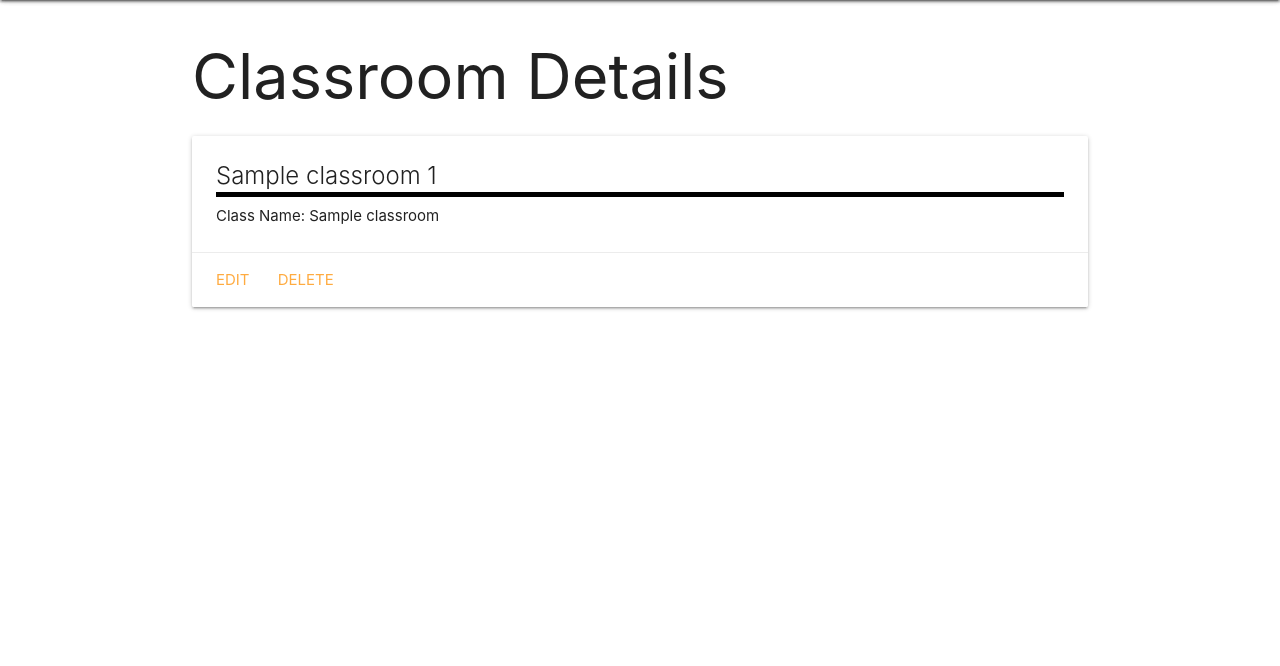
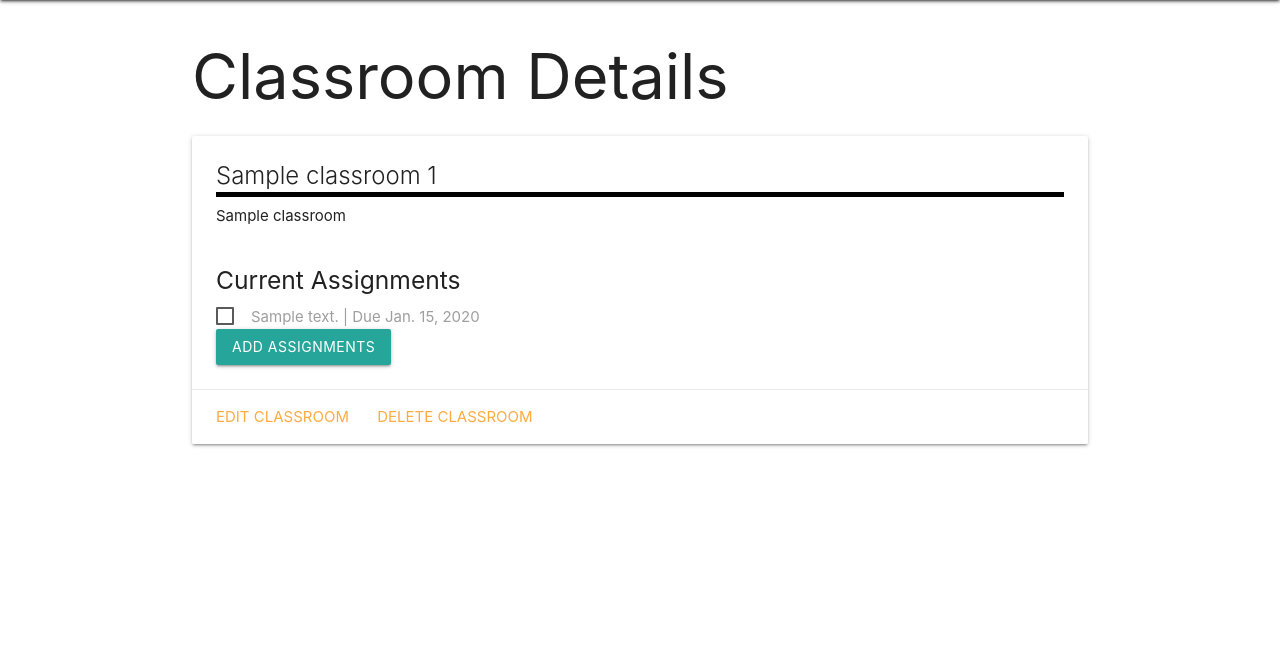
Before and after one commit to ssh930526/on-edge, a Django app: page /classrooms/1/ in a window 1280 px wide. Shown: the part 64-730 px from the top of the page. Run offline with Django 3.2, Linux system fonts and the light colour scheme; the first user in the database is signed in; tables that the repository leaves empty hold one stand-in row (Sample ...).

Commit message:
adds M:M relationship Classroom --> Assignments

```diff
--- a/main_app/templates/classrooms/detail.html
+++ b/main_app/templates/classrooms/detail.html
@@ -5,11 +5,25 @@
 <div class="card">
     <div class="card-content">
         <span class="card-title">{{ classroom.course_subject }} {{ classroom.course_number }}</span>
-        <p>Class Name: {{ classroom.course_name }}</p>
+        <p>{{ classroom.course_name }}</p>
+        <br>
+        <h5>Current Assignments</h5>
+        <div id="currentAssignments"></div>
+        <form action="#" method="POST">
+            {% for assignment in assignments %}
+            <p>
+                <label>
+                  <input type="checkbox" />
+                  <span>{{ assignment.description }} | Due {{ assignment.due_date }}</span>
+                </label>
+              </p>
+            {% endfor %}
+            <button type="submit" class="btn">Add Assignments</button>
+        </form>
     </div>
     <div class="card-action">
-        <a href="{% url 'classrooms_update' classroom.id %}">Edit</a>
-        <a href="{% url 'classrooms_delete' classroom.id %}">Delete</a>
+        <a href="{% url 'classrooms_update' classroom.id %}">Edit Classroom</a>
+        <a href="{% url 'classrooms_delete' classroom.id %}">Delete Classroom</a>
     </div>
 </div>
 
```
Also changed, not shown: main_app/migrations/0011_classroom_assignments.py (added).
